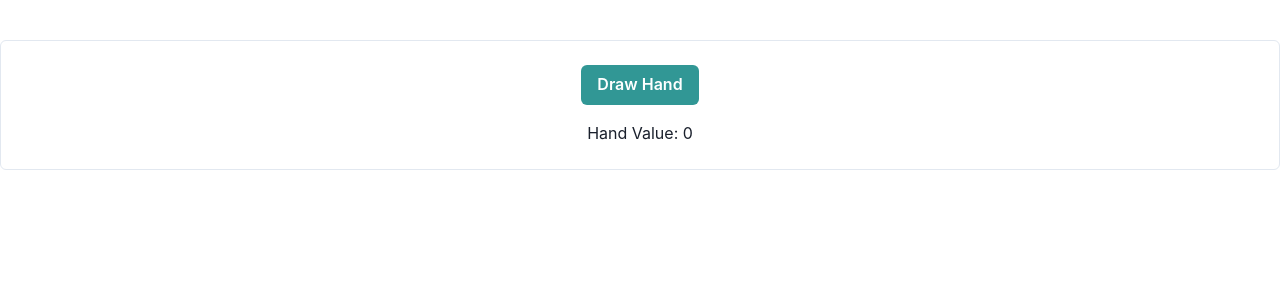
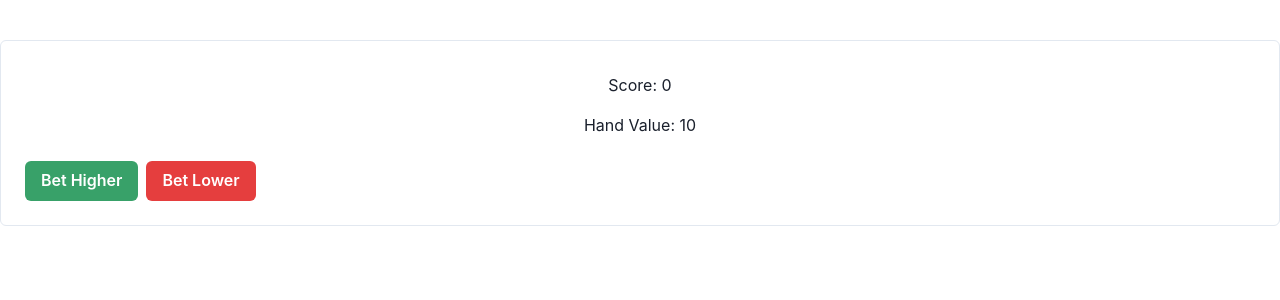
Before and after one commit to AsimAliMurtaza/hand-betting-game, a Next.js app: page /game in a window 1280 px wide. Shown: the top 300 px of the page. Built offline with nearby package versions, Linux system fonts and the light colour scheme.

Commit message:
feat(game): added betting logic, score state handling

```diff
--- a/src/app/game/page.tsx
+++ b/src/app/game/page.tsx
@@ -1,29 +1,35 @@
 "use client";
 
 import { useEffect } from "react";
-import { Button, Box, Text } from "@chakra-ui/react";
+import { Button, Box, Text, HStack } from "@chakra-ui/react";
 import { useGameStore } from "@/stores/store";
 import HandView from "@/components/HandView";
-import { calculateHandValue } from "@/utils/calculateHandValue";
 
 export default function GamePage() {
-  const { startGame, drawHand, currentHand, tileValues } = useGameStore();
-  // start game on component mount
+  const { startGame, placeBet, currentHand, currentValue, score } = useGameStore();
+
   useEffect(() => {
     startGame();
   }, [startGame]);
 
-  const value = calculateHandValue(currentHand, tileValues);
 
   return (
     <Box p={6} textAlign="center" mt={10} borderWidth="1px" borderRadius="md">
-      <Button onClick={drawHand} colorScheme="teal">
-        Draw Hand
-      </Button>
 
-      <Text mt={4}>Hand Value: {value}</Text>
+      <Text mt={2}>Score: {score}</Text>
+      <Text mt={4}>Hand Value: {currentValue}</Text>
 
       <HandView hand={currentHand} />
+
+      <HStack mt={6}>
+        <Button colorScheme="green" onClick={() => placeBet("higher")}>
+          Bet Higher
+        </Button>
+
+        <Button colorScheme="red" onClick={() => placeBet("lower")}>
+          Bet Lower
+        </Button>
+      </HStack>
     </Box>
   );
 }
--- a/src/stores/store.ts
+++ b/src/stores/store.ts
@@ -3,7 +3,7 @@ import { GameState } from "@/types/types";
 import { createTiles } from "@/utils/createTiles";
 import { shuffle } from "@/utils/shuffle";
 import { INITIAL_TILE_VALUES, HAND_SIZE } from "@/constants/constants";
-
+import { calculateHandValue } from "@/utils/calculateHandValue";
 
 export const useGameStore = create<GameState>((set, get) => ({
   drawPile: [],
@@ -12,19 +12,69 @@ export const useGameStore = create<GameState>((set, get) => ({
   previousHand: [],
   score: 0,
   tileValues: { ...INITIAL_TILE_VALUES },
+  currentValue: 0,
+  previousValue: 0,
 
 // Initialize the game state with a shuffled set of tiles
   startGame: () => {
     const tiles = shuffle(createTiles());
+    // draw the first hand and calculate its value
+    const firstHand = tiles.slice(0, HAND_SIZE);
+    const remaining = tiles.slice(HAND_SIZE);
+    const firstValue = calculateHandValue(firstHand, INITIAL_TILE_VALUES);
     // reset all game state to initial values
     set({
-      drawPile: tiles,
+      drawPile: remaining,
       discardPile: [],
       currentHand: [],
       previousHand: [],
       score: 0,
       tileValues: { ...INITIAL_TILE_VALUES },
+      currentValue: firstValue,
+      previousValue: 0,
     });
+  },
+
+   placeBet: (bet) => {
+    const {
+      drawPile,
+      currentHand,
+      currentValue,
+      tileValues,
+      score,
+    } = get();
+
+    // draw next hand
+    const newHand = drawPile.slice(0, HAND_SIZE);
+    const remaining = drawPile.slice(HAND_SIZE);
+
+    const newValue = calculateHandValue(newHand, tileValues);
+
+    // check result
+    let isWin = false;
+
+    if (bet === "higher") {
+      isWin = newValue > currentValue;
+    } else {
+      isWin = newValue < currentValue;
+    }
+
+    set({
+      previousHand: currentHand,
+      currentHand: newHand,
+
+      previousValue: currentValue,
+      currentValue: newValue,
+
+      drawPile: remaining,
+      discardPile: [...get().discardPile, ...currentHand],
+
+      score: isWin ? score + 1 : score,
+    });
+
+    if (!isWin) {
+      console.log("Game Over");
+    }
   },
   // draw a new hand of tiles, update the draw pile and discard pile accordingly
   drawHand: () => {
--- a/src/types/types.ts
+++ b/src/types/types.ts
@@ -6,15 +6,20 @@ export type Tile = {
   label: string;
 };
 
+export type BetType = "higher" | "lower";
+
 // Game state type definition. Includes the current state of the game and functions to manipulate it.
 export type GameState = {
   drawPile: Tile[];
   discardPile: Tile[];
   currentHand: Tile[];
   previousHand: Tile[];
+  currentValue: number;
+  previousValue: number;
   score: number;
   tileValues: Record<string, number>;
 
   startGame: () => void;
   drawHand: () => void;
+  placeBet: (bet: BetType) => void;
 };
```
